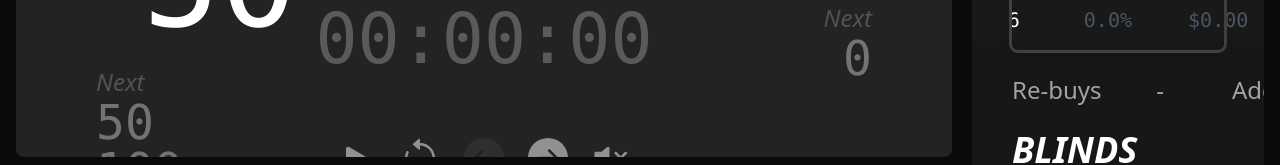
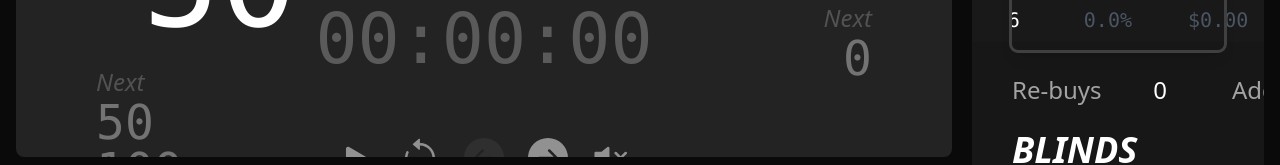
Before and after one commit to jnarcher/poke, a React (Vite) app: page / in a window 1280 px wide. Both pictures are taken after a click on the button "BEGIN TOURNAMENT". Shown: the part 470-635 px from the top of the page. Built offline with nearby package versions, Linux system fonts and the light colour scheme.

Commit message:
fix: rebuys was being set to NaN because of this default value

```diff
--- a/src/components/IncrementInput.tsx
+++ b/src/components/IncrementInput.tsx
@@ -10,7 +10,7 @@ type Props = {
 };
 
 function IncrementInput({ label, onSubmit, step = 1, min, max }: Props) {
-    const [value, setValue] = useState<string>("-");
+    const [value, setValue] = useState<string>("0");
     const [hover, setHover] = useState<boolean>(false);
 
     function validate(val: number): number {
```
